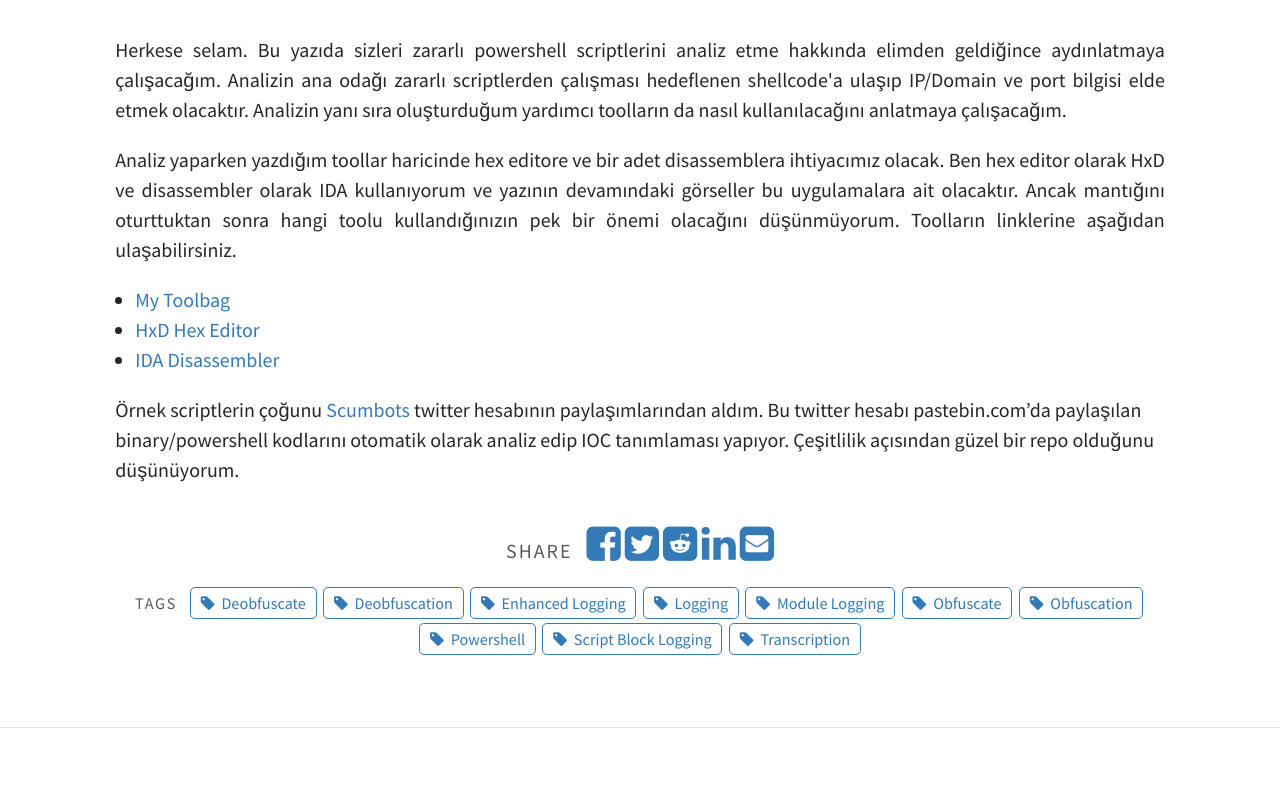
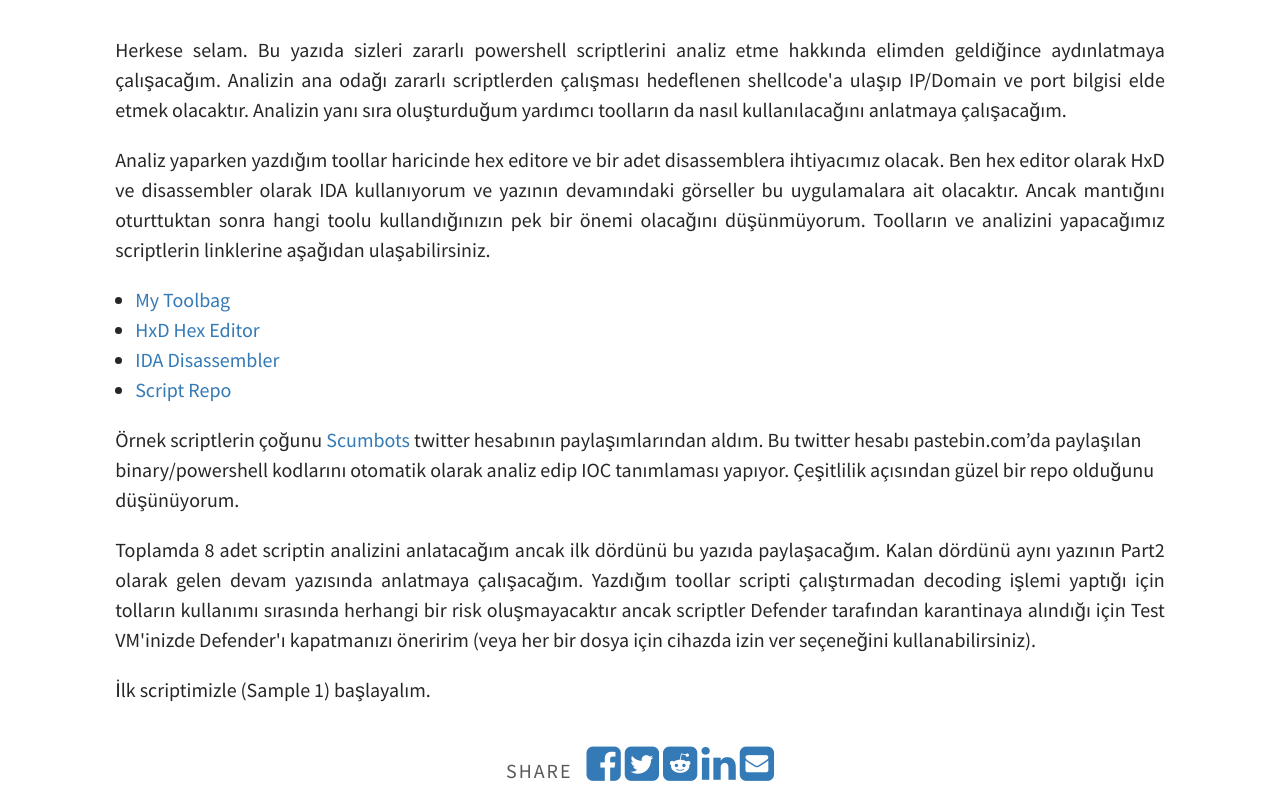
Before and after one commit to batuhankutluca/batuhankutluca.github.io, a Jekyll site: the page built from _posts/2020-01-19-powershell-series-3-zararli-powershell-script-analizi-part1.md, in a window 1280 px wide and 900 px high, scrolled down 269 px, cut to the strip 113-900 px from the top of the window. Built offline with Jekyll 4.4.1, drawn with Linux system fonts in a browser that asks for light colours.

Commit message:
Update 2020-01-19-powershell-series-3-zararli-powershell-script-analizi-part1.md

```diff
--- a/_posts/2020-01-19-powershell-series-3-zararli-powershell-script-analizi-part1.md
+++ b/_posts/2020-01-19-powershell-series-3-zararli-powershell-script-analizi-part1.md
@@ -9,13 +9,20 @@ tags: [Powershell, Obfuscate, Obfuscation, Deobfuscate, Deobfuscation, Enhanced
 
 <p align="justify">Herkese selam. Bu yazıda sizleri zararlı powershell scriptlerini analiz etme hakkında elimden geldiğince aydınlatmaya çalışacağım. Analizin ana odağı zararlı scriptlerden çalışması hedeflenen shellcode'a ulaşıp IP/Domain ve port bilgisi elde etmek olacaktır. Analizin yanı sıra oluşturduğum yardımcı toolların da nasıl kullanılacağını anlatmaya çalışacağım.</p>
 
-<p align="justify">Analiz yaparken yazdığım toollar haricinde hex editore ve bir adet disassemblera ihtiyacımız olacak. Ben hex editor olarak HxD ve disassembler olarak IDA kullanıyorum ve yazının devamındaki görseller bu uygulamalara ait olacaktır. Ancak mantığını oturttuktan sonra hangi toolu kullandığınızın pek bir önemi olacağını düşünmüyorum. Toolların linklerine aşağıdan ulaşabilirsiniz.</p>
+<p align="justify">Analiz yaparken yazdığım toollar haricinde hex editore ve bir adet disassemblera ihtiyacımız olacak. Ben hex editor olarak HxD ve disassembler olarak IDA kullanıyorum ve yazının devamındaki görseller bu uygulamalara ait olacaktır. Ancak mantığını oturttuktan sonra hangi toolu kullandığınızın pek bir önemi olacağını düşünmüyorum. Toolların ve analizini yapacağımız scriptlerin linklerine aşağıdan ulaşabilirsiniz.</p>
 
 * [My Toolbag][mytoolbag_dl]
 * [HxD Hex Editor][hexeditor_dl]
 * [IDA Disassembler][ida_dl]
+* [Script Repo][scripts_dl]
 
 Örnek scriptlerin çoğunu [Scumbots][scumbots_twitter] twitter hesabının paylaşımlarından aldım. Bu twitter hesabı pastebin.com'da paylaşılan binary/powershell kodlarını otomatik olarak analiz edip IOC tanımlaması yapıyor. Çeşitlilik açısından güzel bir repo olduğunu düşünüyorum.
+
+<p align="justify">Toplamda 8 adet scriptin analizini anlatacağım ancak ilk dördünü bu yazıda paylaşacağım. Kalan dördünü aynı yazının Part2 olarak gelen devam yazısında anlatmaya çalışacağım. Yazdığım toollar scripti çalıştırmadan decoding işlemi yaptığı için tolların kullanımı sırasında herhangi bir risk oluşmayacaktır ancak scriptler Defender tarafından karantinaya alındığı için Test VM'inizde Defender'ı kapatmanızı öneririm (veya her bir dosya için cihazda izin ver seçeneğini kullanabilirsiniz).</p>
+
+İlk scriptimizle (Sample 1) başlayalım.
+
+
 
 
 
```
Also changed, not shown: other parts of _posts/2020-01-19-powershell-series-3-zararli-powershell-script-analizi-part1.md (+1 -0 lines).
